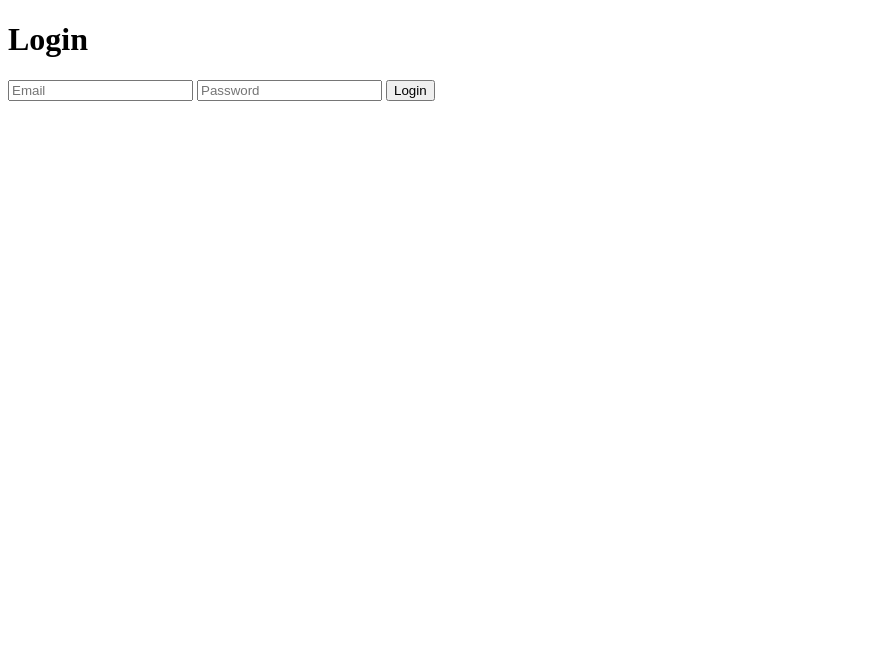
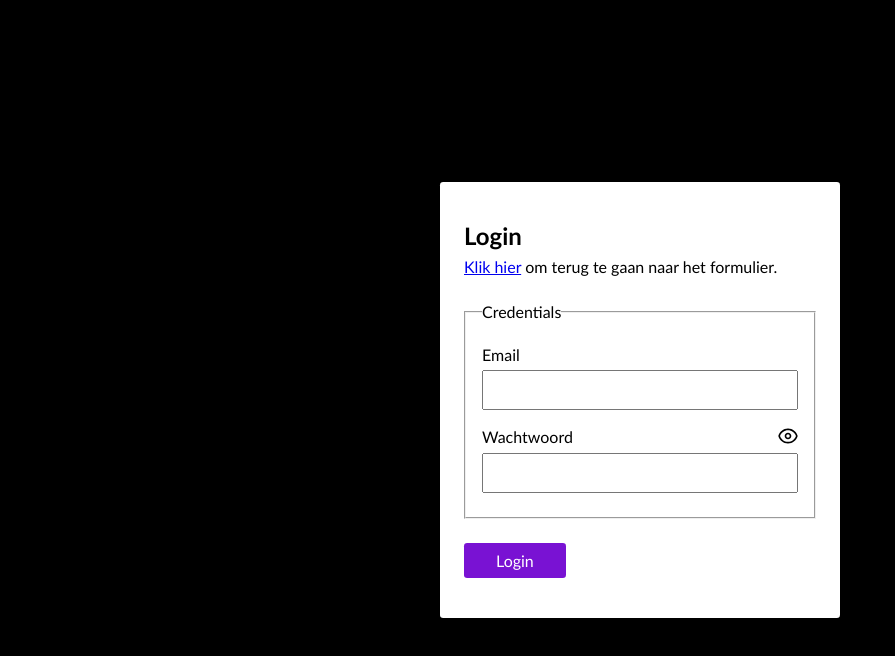
Before and after one commit to JamieVos991/dewi-reserveringen, a plain HTML site: page pages/login.html in a window 1280 px wide. Shown: the whole page, without its empty margins (0-895 px from the left). Drawn offline with Linux system fonts and the light colour scheme.

Commit message:
6e versie

```diff
--- a/pages/login.html
+++ b/pages/login.html
@@ -3,6 +3,8 @@
   <head>
     <meta charset="UTF-8" />
     <meta name="viewport" content="width=device-width, initial-scale=1.0" />
+    <link rel="stylesheet" href="../styles/stylesheet.css" />
+    <link rel="stylesheet" href="../styles/login.css" />
     <title>Login</title>
     <style>
       #errorMsg {
@@ -13,10 +15,50 @@
     </style>
   </head>
   <body>
-    <h1>Login</h1>
-    <form id="loginForm">
-      <input type="email" id="email" placeholder="Email" required />
-      <input type="password" id="password" placeholder="Password" required />
+    <form action="#" method="post" id="loginForm">
+      <header>
+        <h2>Login</h2>
+        <p><a href="/">Klik hier</a> om terug te gaan naar het formulier.</p>
+      </header>
+      <fieldset>
+        <legend>Credentials</legend>
+        <label for="email"
+          >Email
+          <input type="email" id="email" required />
+        </label>
+
+        <div>
+          <label for="password">
+            Wachtwoord
+            <svg
+              id="togglePassword"
+              width="20"
+              height="20"
+              viewBox="0 0 24 24"
+              fill="none"
+              xmlns="http://www.w3.org/2000/svg"
+              role="button"
+              tabindex="0"
+              aria-label="Show password"
+            >
+              <path
+                fill-rule="evenodd"
+                clip-rule="evenodd"
+                d="M16 12C16 14.2091 14.2091 16 12 16C9.79086 16 8 14.2091 8 12C8 9.79086 9.79086 8 12 8C14.2091 8 16 9.79086 16 12ZM14 12C14 13.1046 13.1046 14 12 14C10.8954 14 10 13.1046 10 12C10 10.8954 10.8954 10 12 10C13.1046 10 14 10.8954 14 12Z"
+                fill="currentColor"
+              />
+              <path
+                fill-rule="evenodd"
+                clip-rule="evenodd"
+                d="M12 3C17.5915 3 22.2898 6.82432 23.6219 12C22.2898 17.1757 17.5915 21 12 21C6.40848 21 1.71018 17.1757 0.378052 12C1.71018 6.82432 6.40848 3 12 3ZM12 19C7.52443 19 3.73132 16.0581 2.45723 12C3.73132 7.94186 7.52443 5 12 5C16.4756 5 20.2687 7.94186 21.5428 12C20.2687 16.0581 16.4756 19 12 19Z"
+                fill="currentColor"
+              />
+            </svg>
+          </label>
+
+          <input type="password" id="password" required />
+        </div>
+      </fieldset>
       <button type="submit">Login</button>
     </form>
     <p id="errorMsg"></p>
--- a/scripts/login.js
+++ b/scripts/login.js
@@ -7,6 +7,45 @@ import { signInWithEmailAndPassword } from "https://www.gstatic.com/firebasejs/1
 document.addEventListener("DOMContentLoaded", () => {
   const loginForm = document.getElementById("loginForm");
   const errorMsg = document.getElementById("errorMsg");
+
+  const passwordInput = document.getElementById("password");
+const togglePassword = document.getElementById("togglePassword");
+
+const eyeIcon = `
+  <path fill-rule="evenodd" clip-rule="evenodd"
+    d="M16 12C16 14.2091 14.2091 16 12 16C9.79086 16 8 14.2091 8 12C8 9.79086 9.79086 8 12 8C14.2091 8 16 9.79086 16 12ZM14 12C14 13.1046 13.1046 14 12 14C10.8954 14 10 13.1046 10 12C10 10.8954 10.8954 10 12 10C13.1046 10 14 10.8954 14 12Z"
+    fill="currentColor" />
+  <path fill-rule="evenodd" clip-rule="evenodd"
+    d="M12 3C17.5915 3 22.2898 6.82432 23.6219 12C22.2898 17.1757 17.5915 21 12 21C6.40848 21 1.71018 17.1757 0.378052 12C1.71018 6.82432 6.40848 3 12 3ZM12 19C7.52443 19 3.73132 16.0581 2.45723 12C3.73132 7.94186 7.52443 5 12 5C16.4756 5 20.2687 7.94186 21.5428 12C20.2687 16.0581 16.4756 19 12 19Z"
+    fill="currentColor" />
+`;
+
+const eyeOffIcon = `
+  <path d="M3 3L21 21" stroke="currentColor" stroke-width="2"/>
+  <path d="M10.58 10.58A2 2 0 0012 14a2 2 0 001.42-.59"
+        stroke="currentColor" stroke-width="2"/>
+  <path d="M2.46 12C3.73 7.94 7.52 5 12 5c1.18 0 2.32.19 3.38.54"
+        stroke="currentColor" stroke-width="2"/>
+  <path d="M21.54 12C20.27 16.06 16.48 19 12 19c-1.18 0-2.32-.19-3.38-.54"
+        stroke="currentColor" stroke-width="2"/>
+`;
+
+togglePassword.addEventListener("click", toggle);
+togglePassword.addEventListener("keydown", (e) => {
+  if (e.key === "Enter" || e.key === " ") toggle();
+});
+
+function toggle() {
+  const isHidden = passwordInput.type === "password";
+
+  passwordInput.type = isHidden ? "text" : "password";
+  togglePassword.innerHTML = isHidden ? eyeOffIcon : eyeIcon;
+  togglePassword.setAttribute(
+    "aria-label",
+    isHidden ? "Hide password" : "Show password"
+  );
+}
+
 
   // Login formulier submit
   loginForm.addEventListener("submit", async (e) => {
@@ -28,8 +67,7 @@ document.addEventListener("DOMContentLoaded", () => {
 
     } catch (error) {
       // Fout bij inloggen
-      console.error("Login error:", error);
-      errorMsg.textContent = "Niet de goede credentials. Probeer opnieuw.";
+    alert( "Niet de goede credentials. Probeer opnieuw.");
     }
   });
 });
--- /dev/null
+++ b/styles/dashboard.css
@@ -0,0 +1,3 @@
+body {
+  color: white;
+}
--- a/styles/form.css
+++ b/styles/form.css
@@ -1,11 +1,3 @@
-body {
-  background: var(--primaire-kleur);
-  display: grid;
-  place-items: center;
-  min-height: 100dvh;
-  padding: 1rem;
-}
-
 section {
   background: var(--tekst-kleur);
   border-radius: var(--border-radius);
--- /dev/null
+++ b/styles/login.css
@@ -0,0 +1,48 @@
+body {
+  display: flex;
+  align-items: center;
+  justify-content: center;
+  height: 100dvh;
+}
+
+form {
+  background-color: var(--tekst-kleur);
+  border-radius: var(--border-radius);
+  display: flex;
+  flex-direction: column;
+  width: 25rem;
+  justify-content: center;
+  padding: 2.5rem 1.5rem;
+  gap: 1.5rem;
+
+  header {
+    display: grid;
+    gap: 0.3rem;
+  }
+
+  fieldset {
+    display: grid;
+    padding: 1.5rem 1rem;
+    gap: 1rem;
+
+    label {
+      display: grid;
+      gap: 0.4rem;
+    }
+
+    div {
+      display: grid;
+      gap: 0.4rem;
+
+      label {
+        display: flex;
+        align-items: center;
+        justify-content: space-between;
+      }
+
+      input[type="password"] {
+        width: 100%;
+      }
+    }
+  }
+}
--- a/styles/stylesheet.css
+++ b/styles/stylesheet.css
@@ -1,6 +1,6 @@
 :root {
   --primaire-kleur: hsl(0, 0%, 0%);
-  --secundaire-kleur: #7912d3;
+  --secundaire-kleur: hsl(272, 84%, 45%);
   --tertiaire-kleur: hsl(37, 83%, 47%);
   --tekst-kleur: hsl(0, 0%, 100%);
 
@@ -30,6 +30,12 @@
 
 body {
   font-family: var(--font-gill-sans);
+  background-color: var(--primaire-kleur);
+  display: flex;
+  align-items: center;
+  justify-content: center;
+  min-height: 100dvh;
+  padding: 1.5rem;
 }
 
 p {
@@ -73,10 +79,10 @@ h6 {
   font-size: var(--font-heading-size-xxl);
 }
 
-.geen-bullets {
-  list-style: none;
-  margin: 0;
-  padding: 0;
+input,
+select {
+  height: 2.5rem;
+  padding: 0 0.4rem;
 }
 
 input:focus,
```
Also changed, not shown: index.html (+2 -1 lines), pages/dashboard.html (+5 -1 lines), scripts/dashboard.js (+6 -14 lines).
